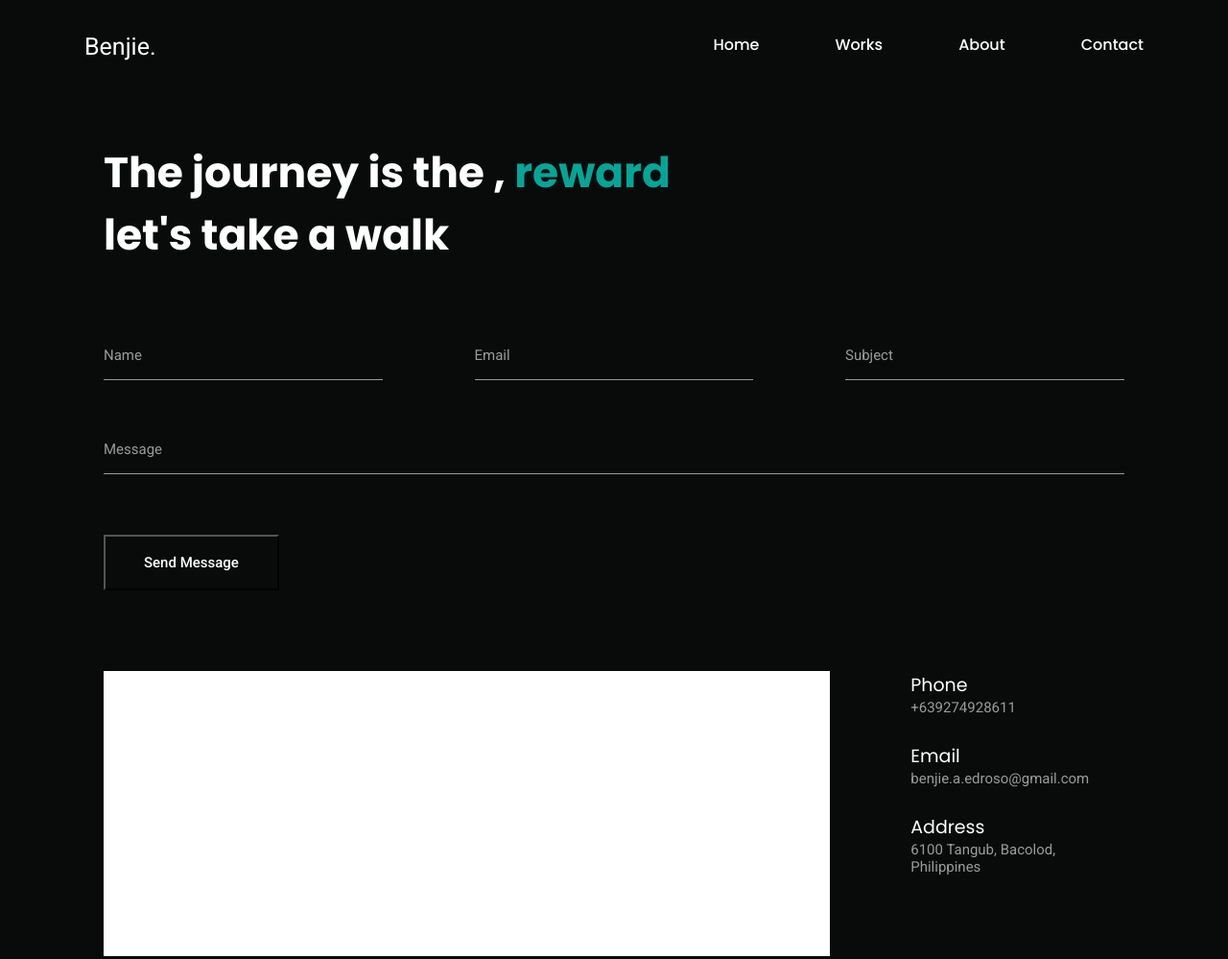
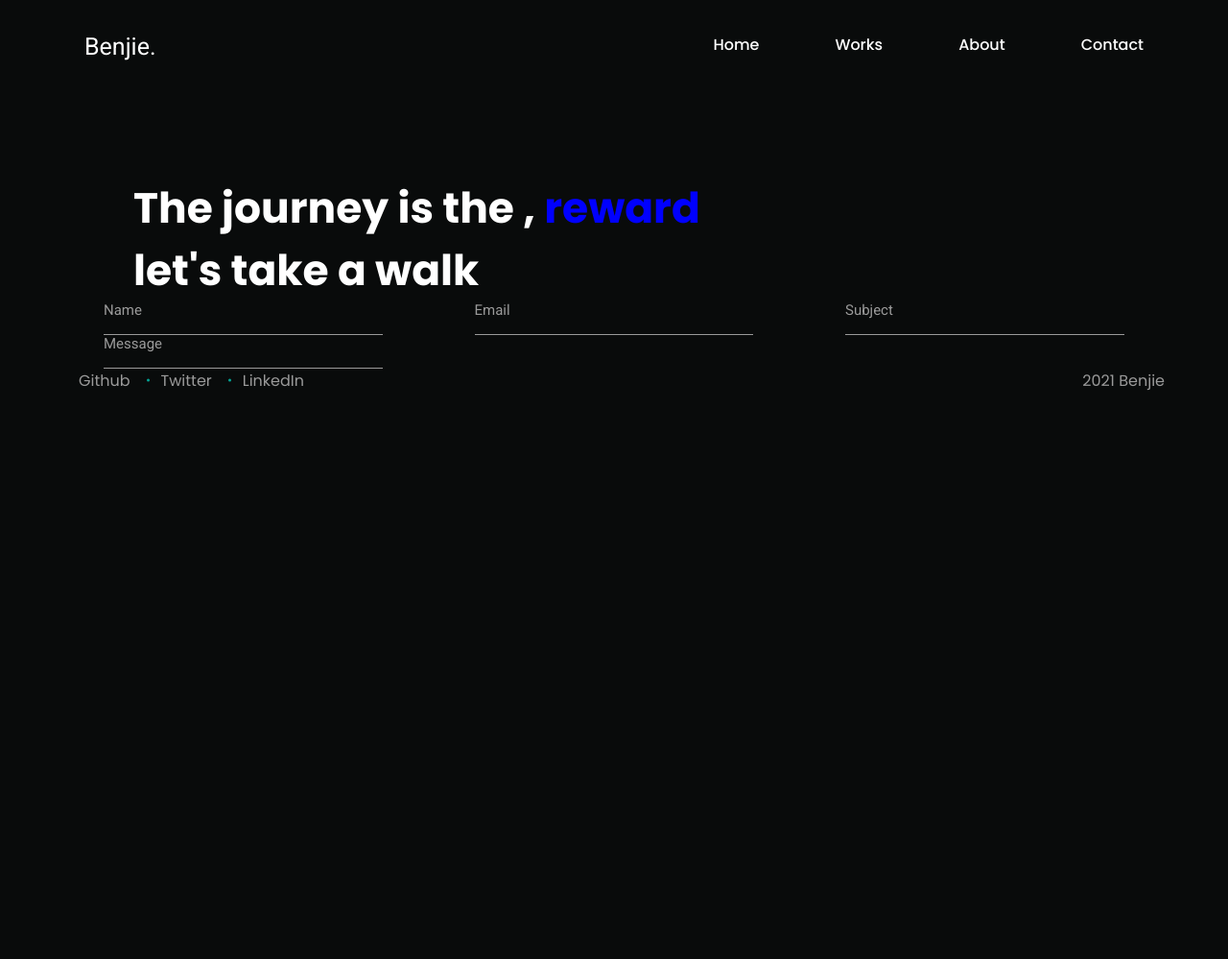
Before and after one commit to BenjieEdroso/BenjieEdroso.github.io, a website with bundled scripts: page contact.html in a window 1280 px wide. Shown: the top 999 px of the page at 96% size. After the commit the page ends 800 px from the top, so only its background shows below. Built offline with nearby package versions, Linux system fonts and the light colour scheme.

Commit message:
Revert "add font"
This reverts commit df8f33475301e7e742f83b24dad1783439ec4c8f.

```diff
--- a/contact.html
+++ b/contact.html
@@ -34,10 +34,10 @@
       </nav>
     </div>
 
-    <div class="hero hero--contact">
+    <div class="hero">
       <h1 class="hero__greet--about">
-        The journey is the ,
-        <span class="hero__green--contact">reward</span> let's take a walk
+        The journey is the , <span class="hero__green">reward</span> let's take
+        a walk
       </h1>
     </div>
 
@@ -68,7 +68,7 @@
               />
             </div>
           </div>
-          <div class="contact__inputCont contact__inputCont--msg">
+          <div class="contact__inputCont">
             <label class="contact__label" for="message">Message</label>
             <input
               class="contact__input"
@@ -77,39 +77,7 @@
               id="message"
             />
           </div>
-
-          <div class="contact__inputCont contact__inputCont--submit">
-            <input
-              type="submit"
-              class="contact__sendMsg"
-              value="Send Message"
-              name="submit"
-            />
-          </div>
         </form>
-      </div>
-
-      <div class="contact__mapCont">
-        <div class="contact__map"></div>
-        <div class="contact__detailsCont">
-          <ul class="contact__details">
-            <li class="contact__detailsItem">
-              Phone
-              <span class="contact__subInfo">+639274928611</span>
-            </li>
-            <li class="contact__detailsItem">
-              Email<span class="contact__subInfo"
-                >benjie.a.edroso@gmail.com</span
-              >
-            </li>
-            <li class="contact__detailsItem">
-              Address
-              <address class="contact__subInfo">
-                6100 Tangub, Bacolod, Philippines
-              </address>
-            </li>
-          </ul>
-        </div>
       </div>
     </section>
 
--- a/css/sass/_contact.scss
+++ b/css/sass/_contact.scss
@@ -1,6 +1,6 @@
 .contact {
   &__container {
-    margin: 0 6.75rem 5.25rem 6.75rem;
+    margin: 0 6.75rem;
   }
 
   &__form--top {
@@ -10,11 +10,6 @@
 
   &__inputCont {
     position: relative;
-
-    &--msg,
-    &--submit {
-      margin-top: 3.937rem;
-    }
   }
   &__label {
     color: $fourth-color;
@@ -23,77 +18,15 @@
     position: absolute;
   }
 
-  &__sendMsg {
-    background: none;
-    padding: 18px 40px;
-    color: $third-color;
-    font-family: "Roboto";
-    font-size: 15px;
-    font-weight: 500;
-    cursor: pointer;
-    outline: none;
-    transition: all 0.3s ease-in-out;
-
-    &:hover {
-      color: $dark_color;
-      background-color: $third-color;
-      transition: all 0.3s ease-in-out;
-    }
-  }
-
   &__input {
     border: none;
     border-bottom: 1px solid $fourth-color;
     background: none;
     outline: none;
+
     color: $fourth-color;
     width: 18.187rem;
     font-size: 1rem;
     padding: 0.5rem clamp(2.493rem, 50%, 4.843rem);
-
-    &[type="textarea"] {
-      width: 100%;
-    }
-  }
-
-  &__mapCont {
-    margin: 0 6.75rem 4.35rem 6.75rem;
-    display: flex;
-  }
-
-  &__details {
-    display: inline-block;
-  }
-
-  &__detailsCont {
-    margin-left: 5.293rem;
-  }
-
-  &__detailsItem {
-    color: $third-color;
-    font-family: "Poppins";
-    font-size: 1.187rem;
-    margin-bottom: 1.687rem;
-
-    &:last-of-type {
-      margin-bottom: 0;
-    }
-
-    span {
-      display: block;
-    }
-  }
-
-  &__subInfo {
-    color: $fourth-color;
-    font-family: "Roboto";
-    font-size: 0.937rem;
-    font-style: normal;
-  }
-
-  &__map {
-    width: 48.331rem;
-    height: 18.588rem;
-    background-color: #fff;
   }
 }
--- a/css/sass/_hero.scss
+++ b/css/sass/_hero.scss
@@ -5,9 +5,6 @@
   align-items: baseline;
   justify-content: space-between;
   margin: $hero_mt $hero_mlr 0 $hero_mlr;
-  &--contact {
-    margin: 5.25rem 6.75rem 5.25rem 6.75rem;
-  }
 
   &__greet {
     font-size: $her0_h1_fs;
@@ -25,11 +22,7 @@
   }
 
   &__green {
-    color: $fourth-color;
-
-    &--contact {
-      color: $second-color;
-    }
+    color: blue;
   }
 
   &__intro {
```
Also changed, not shown: index.html (+1 -1 lines), css/style.css, 1 other file.
